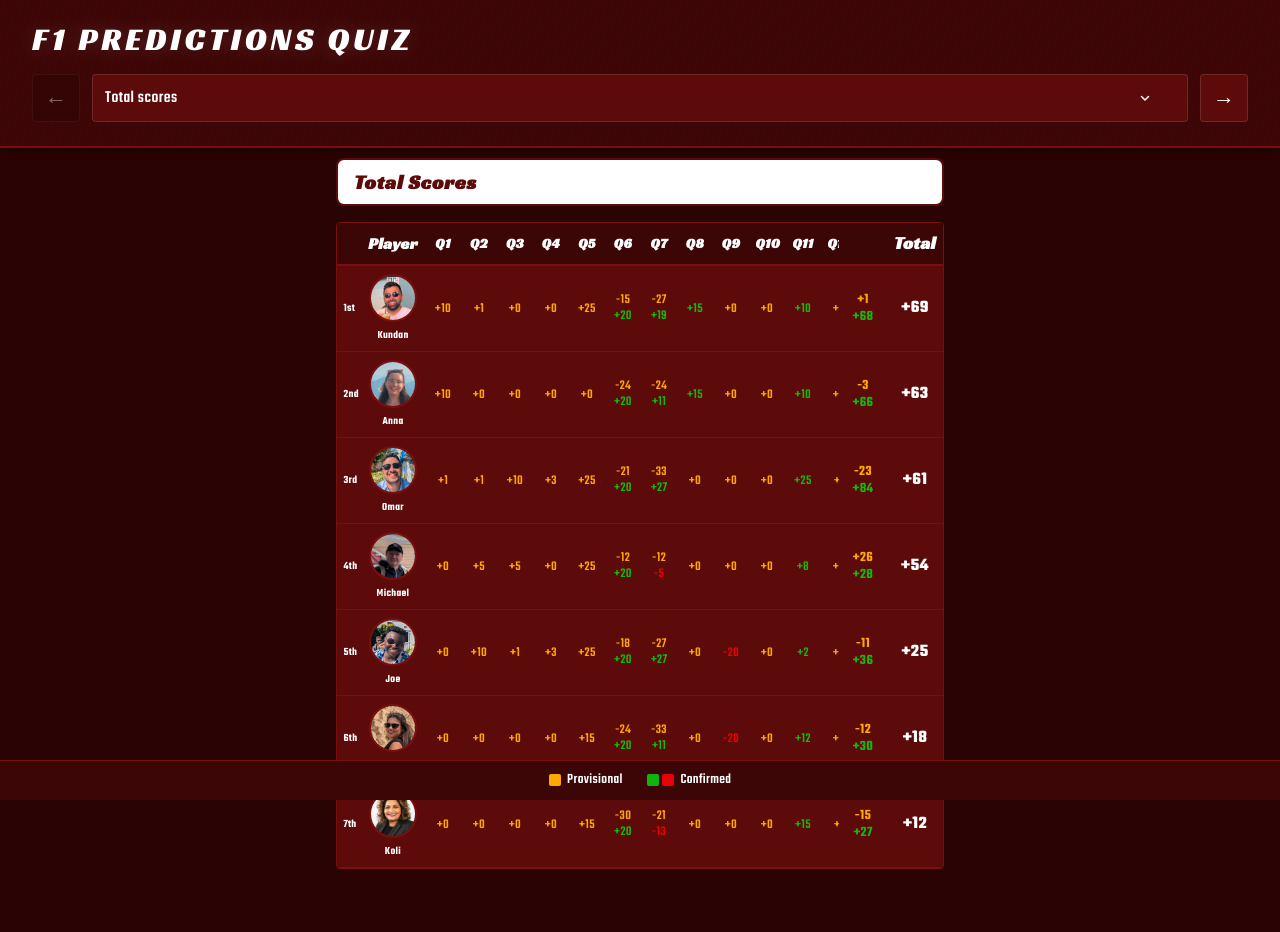
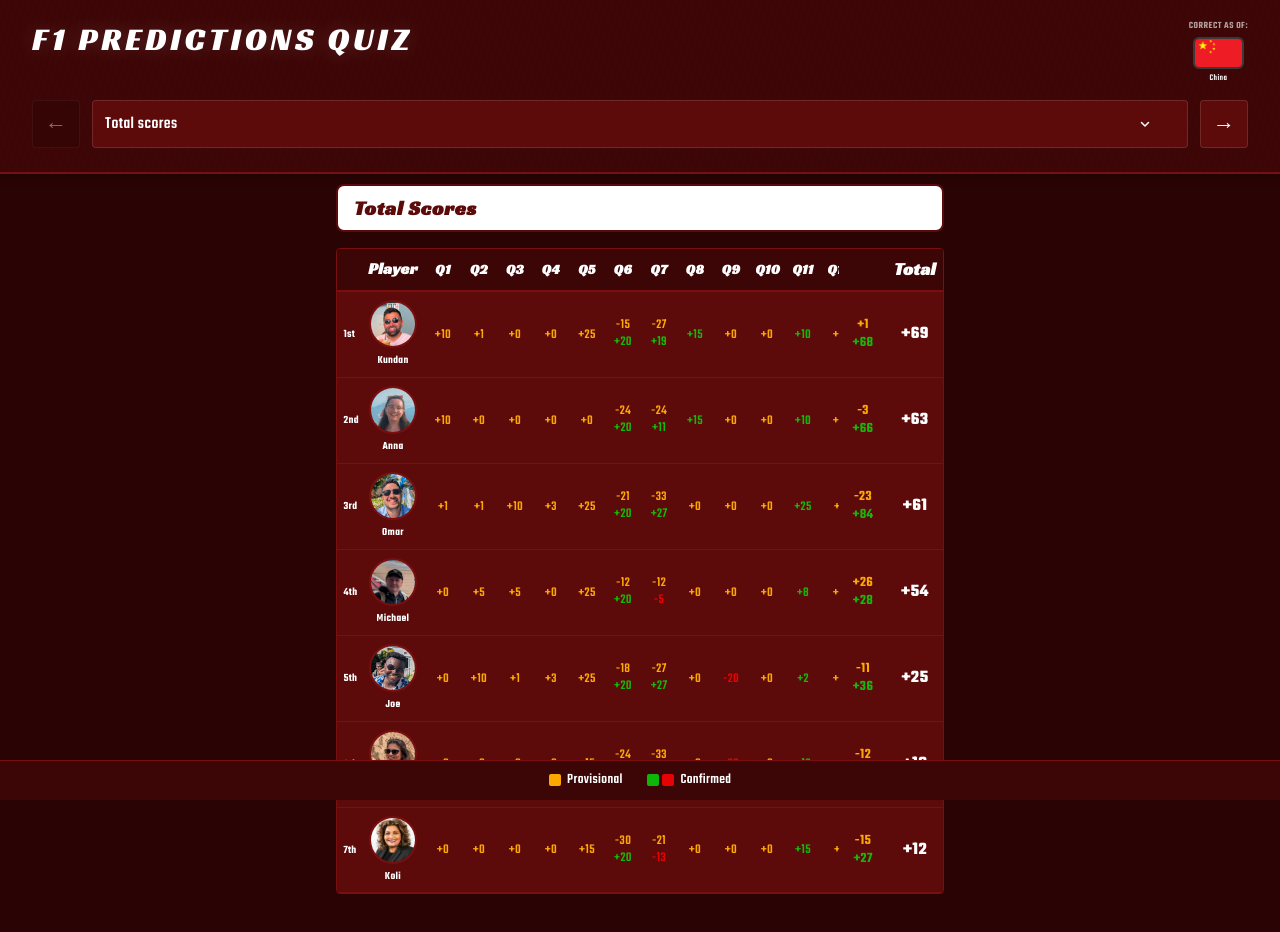
Before and after one commit to o-mauri/f1-predictions-quiz, an Angular app: page / in a window 1280 px wide. Shown: the top 932 px of the page. Built offline with nearby package versions, Linux system fonts and the light colour scheme.

Commit message:
added race icon

```diff
--- a/src/app/app.html
+++ b/src/app/app.html
@@ -1,6 +1,12 @@
 <div class="app">
   <header class="header">
-    <h1 class="title">{{ appTitle }}</h1>
+    <div class="header-top">
+      <h1 class="title">{{ appTitle }}</h1>
+      <div class="race-badge">
+        <span class="race-badge__label">Correct as of:</span>
+        <app-race-icon [race]="currentRace" size="sm" variant="standard" [showLabel]="true" />
+      </div>
+    </div>
     <div class="selector">
       <button
         type="button"
--- a/src/app/app.scss
+++ b/src/app/app.scss
@@ -23,11 +23,37 @@
   background-blend-mode: overlay;
 }
 
+.header-top {
+  display: flex;
+  align-items: flex-start;
+  justify-content: space-between;
+  gap: 0.5rem;
+  margin-bottom: 0.75rem;
+}
+
+.race-badge {
+  display: flex;
+  flex-direction: column;
+  align-items: center;
+  gap: 4px;
+  flex-shrink: 0;
+}
+
+.race-badge__label {
+  font-family: var(--font-body);
+  font-size: 0.6rem;
+  font-weight: 600;
+  text-transform: uppercase;
+  letter-spacing: 0.05em;
+  color: var(--accent-dim, rgba(255, 255, 255, 0.6));
+  white-space: nowrap;
+}
+
 .title {
   font-family: var(--font-display);
   font-size: 1.5rem;
   font-weight: 400;
-  margin: 0 0 0.75rem 0;
+  margin: 0;
   letter-spacing: 0.08em;
   line-height: 1.2;
   text-transform: uppercase;
@@ -88,8 +114,11 @@
 
   .title {
     font-size: 1.75rem;
+    letter-spacing: 0.1em;
+  }
+
+  .header-top {
     margin-bottom: 1rem;
-    letter-spacing: 0.1em;
   }
 
   .selector {
--- a/src/app/app.ts
+++ b/src/app/app.ts
@@ -1,6 +1,8 @@
 import { Component, signal, computed } from '@angular/core';
 import { MatIcon, MatIconModule } from '@angular/material/icon'
 import { TotalScoresComponent } from './total-scores/total-scores.component';
+import { RaceIconComponent } from './race-icon/race-icon.component';
+import { currentRace } from '../assets/data/config';
 import { Question1Component } from './question-1/question-1.component';
 import { Question2Component } from './question-2/question-2.component';
 import { Question3Component } from './question-3/question-3.component';
@@ -29,6 +31,7 @@
   selector: 'app-root',
   imports: [
     QuestionSelectorComponent,
+    RaceIconComponent,
     TotalScoresComponent,
     Question1Component,
     Question2Component,
@@ -56,6 +59,7 @@
 })
 export class App {
   readonly appTitle = 'F1 Predictions Quiz';
+  readonly currentRace = currentRace;
 
   /** 0 = Total scores, 1–20 = Question 1–20 */
   readonly currentIndex = signal(0);
--- /dev/null
+++ b/src/assets/data/config.ts
@@ -0,0 +1,5 @@
+import { Race } from '../../types/main-types';
+import { Races } from '../../types/races';
+
+/** Set this to the most recently completed race to update the "Correct as of" badge. */
+export const currentRace: Race = Races.china;
```
